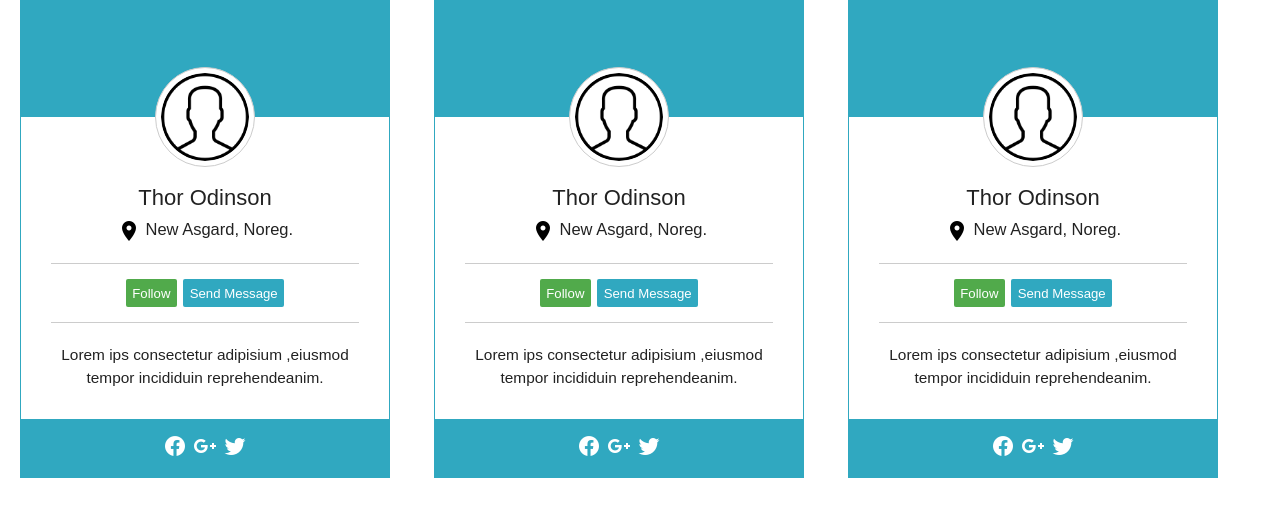
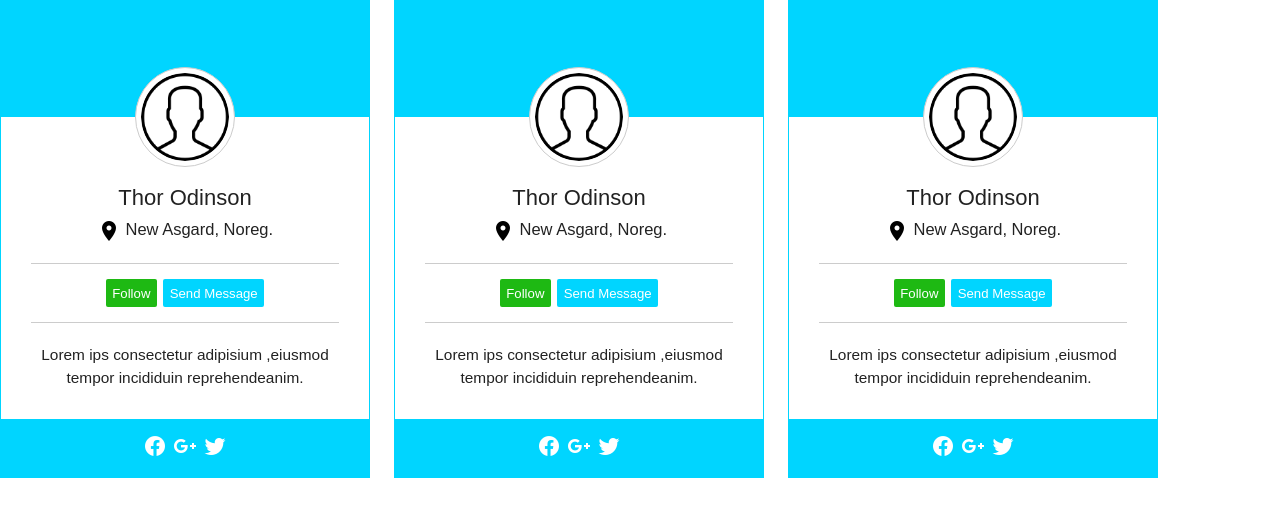
Before and after one commit to Linqui12/userCard, a plain HTML site: page index.html in a window 1280 px wide. Shown: the part 88-604 px from the top of the page. Drawn offline with Linux system fonts and the light colour scheme.

Commit message:
tansfer directory

```diff
--- a/assets/css/style.css
+++ b/assets/css/style.css
@@ -13,7 +13,7 @@
 }
 .user {
   --img-size: 100px;
-  --main-bg-color: rgb(48, 168, 192);
+  --main-bg-color: rgb(0, 213, 255);
   display: inline-block;
   box-sizing: border-box;
   min-width: calc(var(--img-size) * 2);
@@ -21,7 +21,7 @@
   max-width: calc(var(--img-size) * 3.7);
   border: 1px solid var(--main-bg-color);
 }
-.user-wrapper{
+.user-wrap{
   margin:20px;
 }
 .user-bgheader {
@@ -68,7 +68,7 @@
 
 }
 .btn--follow {
-  background-color: rgb(81 170 75);
+  background-color: rgb(30, 185, 19);
 }
 .btn--send {
   background-color: var(--main-bg-color)
--- a/index.html
+++ b/index.html
@@ -46,7 +46,7 @@
   </section>
   <section class="cards">
     <h1 class="title-container">users list</h1>
-    <article class="user user-wrapper">
+    <article class="user user-wrap">
       <div class="user-bgheader"></div>
       <section class="user-content">
         <div class="avatar">
```
